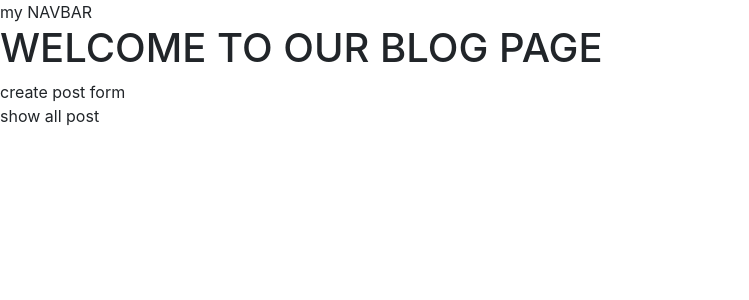
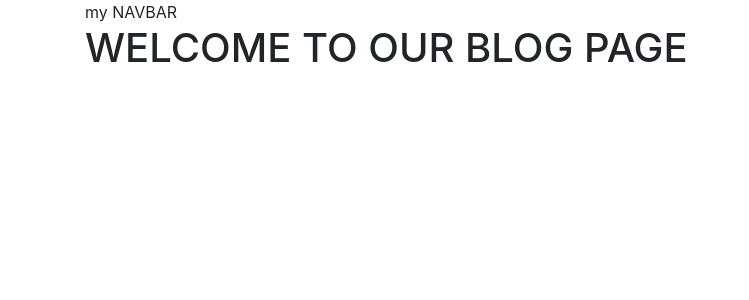
Before and after one commit to nrcool/React-blogapp, a React (Create React App) app: page / in a window 1280 px wide. Shown: the top 300 px of the page, without its empty margins (0-749 px from the left). Built offline with nearby package versions, Linux system fonts and the light colour scheme.

Commit message:
imported react-router-dom

```diff
--- a/src/App.js
+++ b/src/App.js
@@ -4,14 +4,19 @@
 import Createpost from './components/Createpost';
 import ShowallPosts from './components/ShowallPosts';
 import Navbar from './components/Navbar';
+import {BrowserRouter as Router,Route,Switch} from "react-router-dom";
 
 function App() {
   return (
-    <div className="App">
+    <div className="App container">
+      <Router>
       <Navbar/>
-       <Home/>
-       <Createpost/>
-       <ShowallPosts/>
+      <Switch>
+       <Route exact path="/" component={Home}/>
+       <Route path="/createpost" component={Createpost}/>
+       <Route path="/showallposts" component={ShowallPosts}/>
+       </Switch>
+       </Router>
     </div>
   );
 }
```
